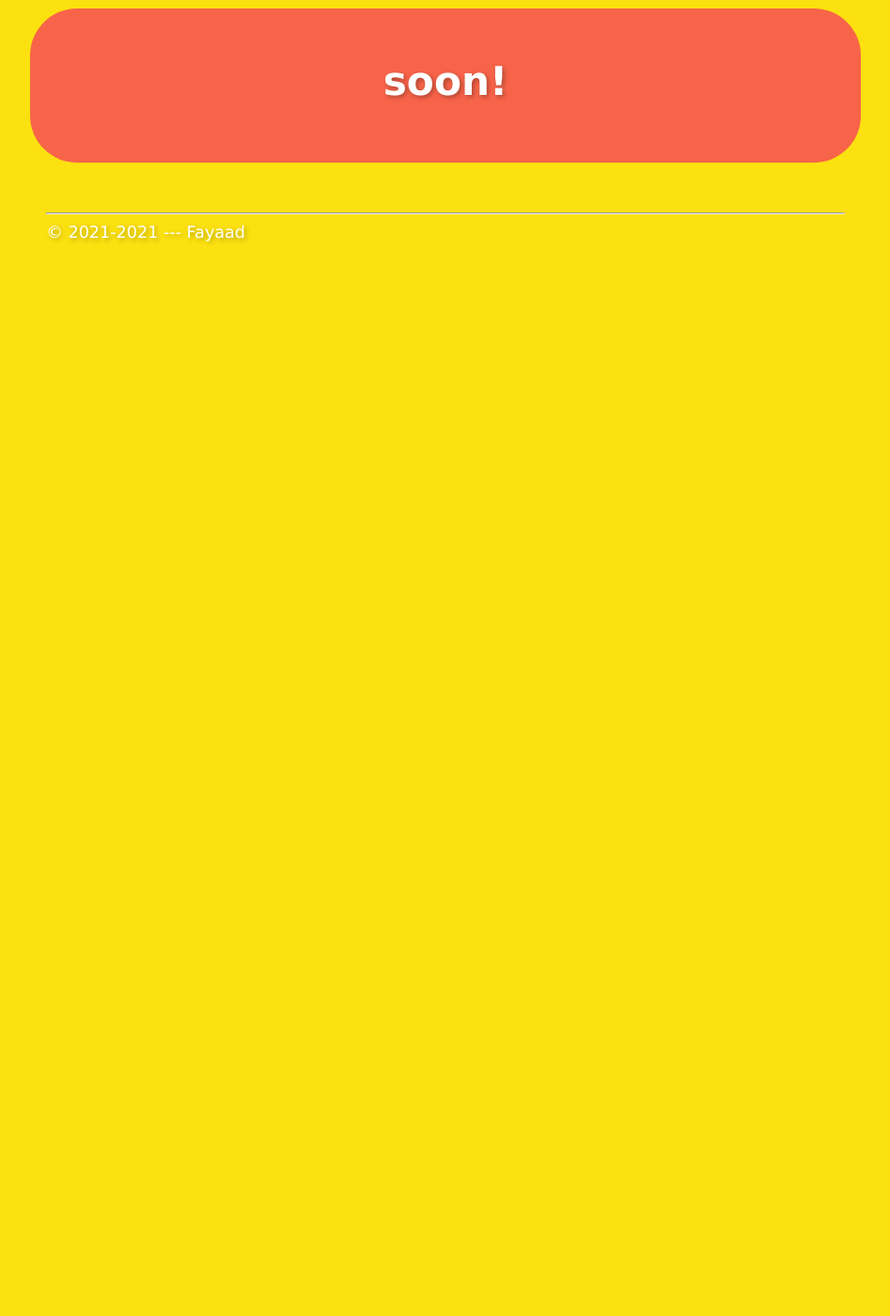
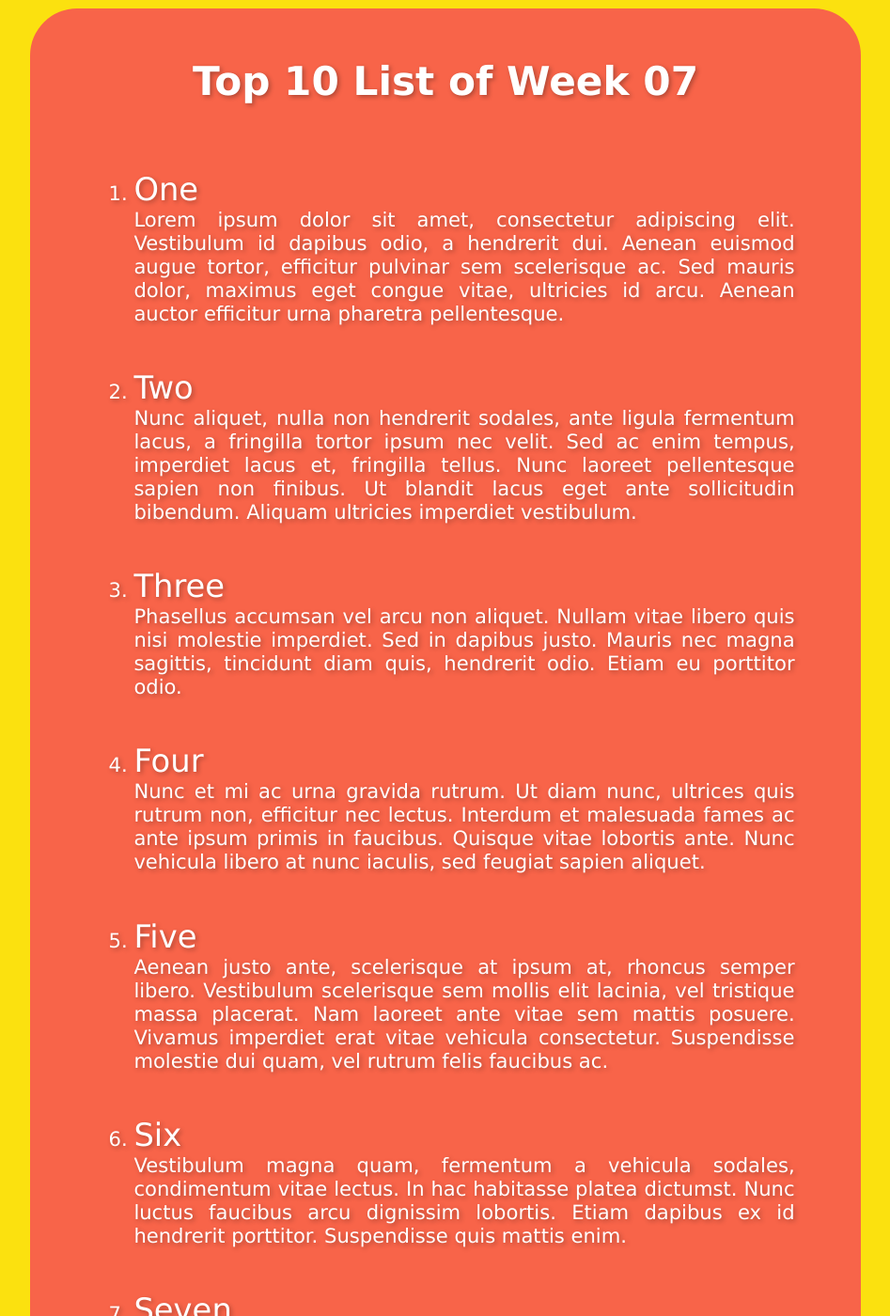
Before and after one commit to fayaadbsa/os211, a Jekyll site: the page built from w07.md, in a window 1280 px wide and 1400 px high, scrolled down 270 px. Shown: the whole window at 94% size, without its empty margins (166-1113 px from the left). Built offline with Jekyll 4.4.1, drawn with Linux system fonts in a browser that asks for light colours; our own code applies the rules of GitHub Pages for plain Markdown files; before the commit the page ends 900 px from its top, so only the background shows below that; some of the changed text lies outside the part shown.

Commit message:
Update w07.md

```diff
--- a/w07.md
+++ b/w07.md
@@ -3,4 +3,74 @@ layout: "layout"
 permalink: /W07/
 ---
 
-# soon!
+# Top 10 List of Week 07
+
+1. [One](https://en.wikipedia.org/wiki/1)<br>
+Lorem ipsum dolor sit amet, consectetur adipiscing elit.
+Vestibulum id dapibus odio, a hendrerit dui.
+Aenean euismod augue tortor, efficitur pulvinar sem scelerisque ac.
+Sed mauris dolor, maximus eget congue vitae, ultricies id arcu.
+Aenean auctor efficitur urna pharetra pellentesque.
+
+2. [Two](https://en.wikipedia.org/wiki/2)<br>
+Nunc aliquet, nulla non hendrerit sodales, ante ligula fermentum lacus, a fringilla tortor ipsum nec velit.
+Sed ac enim tempus, imperdiet lacus et, fringilla tellus.
+Nunc laoreet pellentesque sapien non finibus.
+Ut blandit lacus eget ante sollicitudin bibendum.
+Aliquam ultricies imperdiet vestibulum.
+
+3. [Three](https://en.wikipedia.org/wiki/3)<br>
+Phasellus accumsan vel arcu non aliquet.
+Nullam vitae libero quis nisi molestie imperdiet.
+Sed in dapibus justo.
+Mauris nec magna sagittis, tincidunt diam quis, hendrerit odio.
+Etiam eu porttitor odio.
+
+4. [Four](https://en.wikipedia.org/wiki/4)<br>
+Nunc et mi ac urna gravida rutrum.
+Ut diam nunc, ultrices quis rutrum non, efficitur nec lectus.
+Interdum et malesuada fames ac ante ipsum primis in faucibus.
+Quisque vitae lobortis ante.
+Nunc vehicula libero at nunc iaculis, sed feugiat sapien aliquet.
+
+5. [Five](https://en.wikipedia.org/wiki/5)<br>
+Aenean justo ante, scelerisque at ipsum at, rhoncus semper libero.
+Vestibulum scelerisque sem mollis elit lacinia, vel tristique massa placerat.
+Nam laoreet ante vitae sem mattis posuere.
+Vivamus imperdiet erat vitae vehicula consectetur.
+Suspendisse molestie dui quam, vel rutrum felis faucibus ac.
+
+6. [Six](https://en.wikipedia.org/wiki/6)<br>
+Vestibulum magna quam, fermentum a vehicula sodales, condimentum vitae lectus.
+In hac habitasse platea dictumst.
+Nunc luctus faucibus arcu dignissim lobortis.
+Etiam dapibus ex id hendrerit porttitor.
+Suspendisse quis mattis enim.
+
+7. [Seven](https://en.wikipedia.org/wiki/7)<br>
+Curabitur ut orci quis quam cursus hendrerit vel pulvinar metus
+Phasellus blandit nunc consequat eros aliquam porta.
+Pellentesque sapien diam, facilisis tincidunt accumsan quis, accumsan suscipit velit.
+Morbi id est maximus, maximus urna eu, auctor odio.
+Nunc sit amet dictum ipsum.
+
+8. [Eight](https://en.wikipedia.org/wiki/8)<br>
+Curabitur mauris neque, mollis feugiat ante id, molestie eleifend nunc.
+Cras tincidunt bibendum dignissim.
+Donec non mauris tincidunt, aliquam lorem eget, porta odio.
+Maecenas ac arcu urna.
+Cras congue tellus lacus.
+
+9. [Nine](https://en.wikipedia.org/wiki/9)<br>
+Mauris urna libero, varius in purus nec, tempor pharetra lorem.
+Vivamus lorem nisi, mattis ut tellus at, tincidunt cursus libero.
+Curabitur vehicula placerat neque eget iaculis.
+Nulla facilisi.
+Cras condimentum leo a libero cursus lacinia.
+
+10. [Ten](https://en.wikipedia.org/wiki/10)<br>
+Nunc imperdiet gravida lorem vitae tincidunt.
+Phasellus tristique nulla at justo finibus pulvinar.
+Phasellus in leo vitae sem congue sollicitudin eu sed risus.
+Aliquam erat volutpat.
+Proin in erat fringilla, pulvinar nisl quis, vulputate purus.
```
